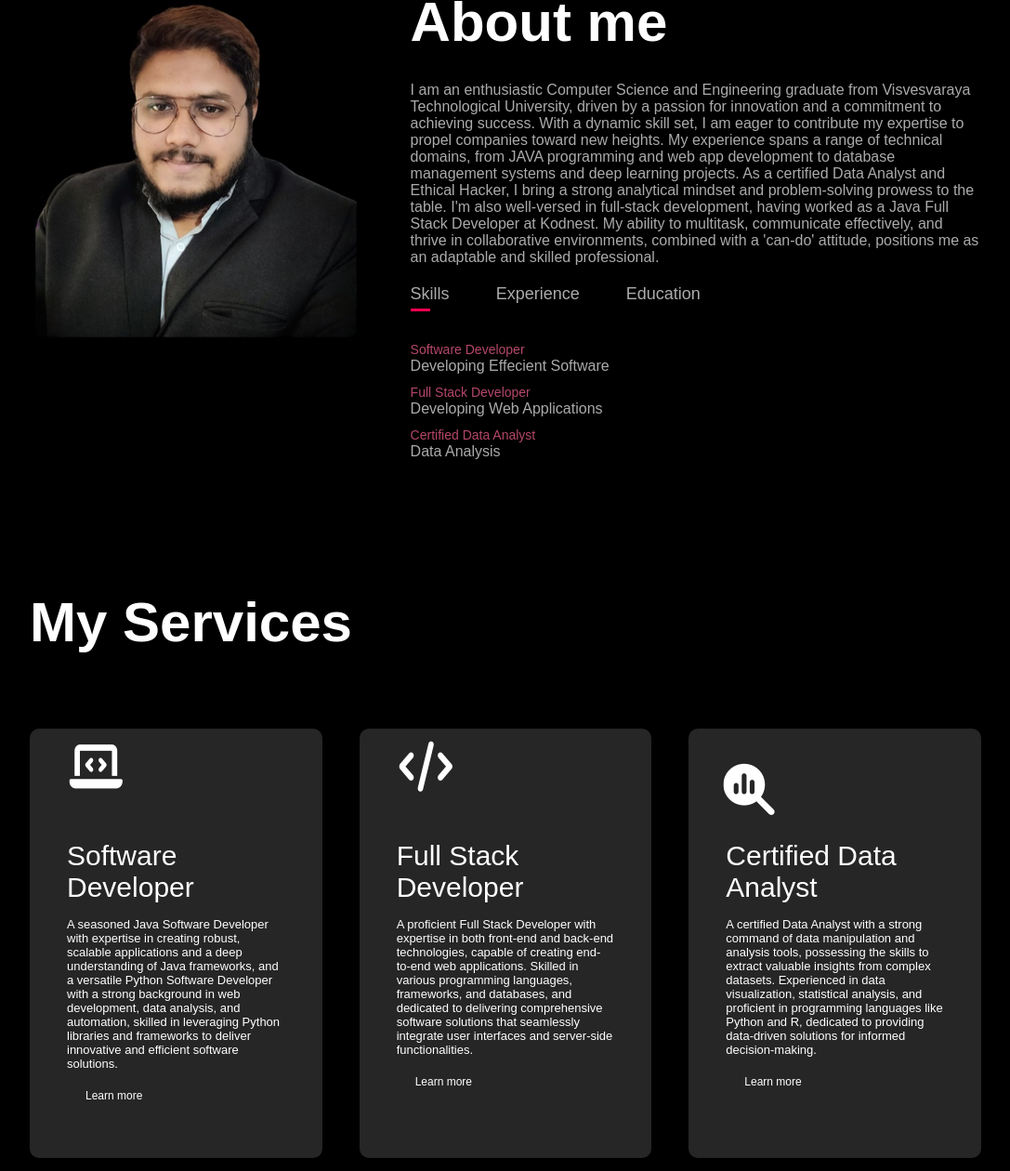
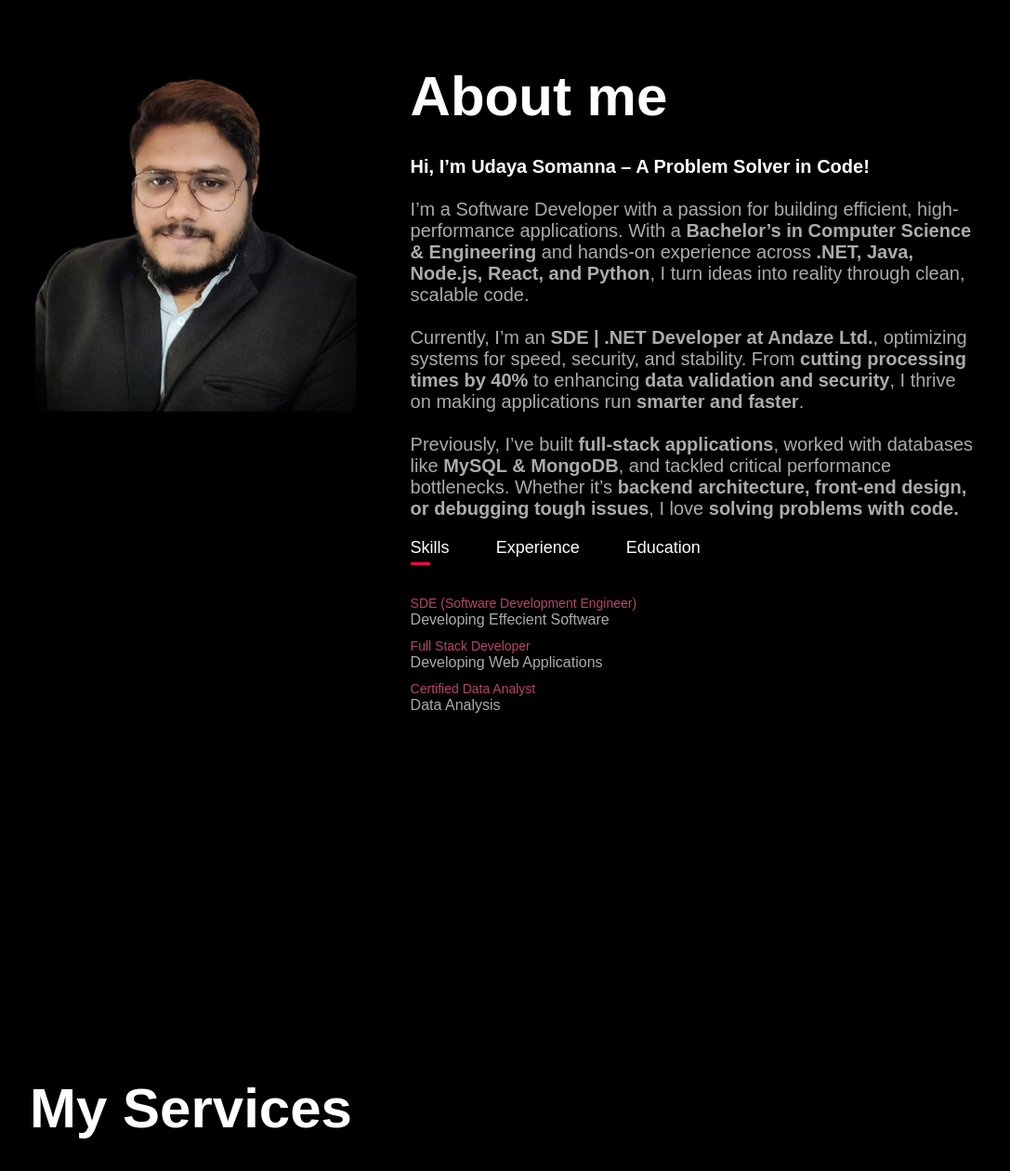
Before and after one commit to devilphenom/My-Portfolio-, a plain HTML site: page index.html in a window 1280 px wide. Shown: the part 901-2161 px from the top of the page at 93% size, without its empty margins (96-1183 px from the left). Drawn offline with Linux system fonts and the light colour scheme.

Commit message:
portfolio Updated

```diff
--- a/index.html
+++ b/index.html
@@ -23,7 +23,7 @@
                 <b><i class="fa-solid fa-bars" onclick="openmenu()" id="item"></i></b>
             </nav>
             <div class="header-text">
-                <p>Full Stack Developer</p>
+                <p style="color: white; font-style: Copperplate, Papyrus, fantasy;" ><b>SDE | FULL STACK DEVELOPER</b></p>
                 <h1>Hi, I'm <span>Udaya</span><br> Somanna From India</h2>
             </div>
         </div>
@@ -37,9 +37,13 @@
                 </div>
                 <div class="about-col-2">
                     <h1 class="sub-title">About me</h1>
-                    <p>I am an enthusiastic Computer Science and Engineering graduate from Visvesvaraya Technological University, driven by a passion for innovation and a commitment to achieving success. With a dynamic skill set, I am eager to contribute my expertise to propel companies toward new heights.
-                        My experience spans a range of technical domains, from JAVA programming and web app development to database management systems and deep learning projects. As a certified Data Analyst and Ethical Hacker, I bring a strong analytical mindset and problem-solving prowess to the table. I'm also well-versed in full-stack development, having worked as a Java Full Stack Developer at Kodnest.
-                        My ability to multitask, communicate effectively, and thrive in collaborative environments, combined with a 'can-do' attitude, positions me as an adaptable and skilled professional.
+                    <p style="font-size: 20px;"><b style="color: white;">Hi, I’m Udaya Somanna – A Problem Solver in Code!</b><br>
+                        <br>
+                        I’m a Software Developer with a passion for building efficient, high-performance applications. With a <b>Bachelor’s in Computer Science & Engineering</b> and hands-on experience across <b>.NET, Java, Node.js, React, and Python</b>, I turn ideas into reality through clean, scalable code.<br>
+                        <br>
+                        Currently, I’m an <b>SDE | .NET Developer at Andaze Ltd.</b>, optimizing systems for speed, security, and stability. From <b>cutting processing times by 40%</b> to enhancing <b>data validation and security</b>, I thrive on making applications run <b>smarter and faster</b>.<br>
+                        <br>
+                        Previously, I’ve built <b>full-stack applications</b>, worked with databases like <b>MySQL & MongoDB</b>, and tackled critical performance bottlenecks. Whether it’s <b>backend architecture, front-end design, or debugging tough issues</b>, I love <b>solving problems with code.</b>
                     </p>
 
                     <div class="tab-titles">
@@ -49,14 +53,15 @@
                     </div>
                     <div class="tab-contents active-tab" id="Skills">
                         <ul>
-                            <li><span>Software Developer</span><br>Developing Effecient Software</li>
+                            <li><span>SDE (Software Development Engineer)</span><br>Developing Effecient Software</li>
                             <li><span>Full Stack Developer</span><br>Developing Web Applications</li>
                             <li><span>Certified Data Analyst</span><br>Data Analysis</li>
                         </ul>
                     </div>
                     <div class="tab-contents" id="Experience">
                         <ul>
-                            <li><span>Java Full Stack Developer Intern</span><br>KODNEST (March 30, 2023 - Present)</li>
+                            <li><span>SDE | DotNET DEVELOPER, Remote </span><br>アンダーズ株式会社（Andaze Ltd.) (January 01, 2024 - Present)</li>
+                            <li><span>Java Full Stack Developer Intern</span><br>KODNEST (March 30, 2023 - December 2023)</li>
                             <li><span>Python Full Stack Developer</span><br>PENTAGON SPACE (August 05, 2022 - September 01, 2022)</li>
                             <li><span>Ethical Hacking Intern</span><br>EDUFABRICA TRAINING & INTERNSHIP PROGRAM (August 01, 2021 - September 28,2021)</li>
                         </ul>
@@ -79,7 +84,7 @@
             <div class="services-list">
                 <div>
                     <i class="fa-solid fa-laptop-code fa-bounce"></i>
-                    <h2>Software Developer</h2>
+                    <h2>SDE (Software Development Engineer)</h2>
                     <p>A seasoned Java Software Developer with expertise in creating robust, scalable applications and a deep understanding of Java frameworks, and a versatile Python Software Developer with a strong background in web development, data analysis, and automation, skilled in leveraging Python libraries and frameworks to deliver innovative and efficient software solutions.</p>
                     <a href="#">Learn more</a>
                 </div>
@@ -147,11 +152,11 @@
                     <p><i class="fa-solid fa-square-phone"></i>+91 9945536439</p>
                     <div class="social-icons">
                         <a href="https://www.linkedin.com/in/uday-shetty-yes-its-me/"><i class="fa-brands fa-linkedin"></i></a>
-                        <a href="https://www.linkedin.com/in/uday-shetty-yes-its-me/"><i class="fa-brands fa-square-instagram"></i></a>
+                        <a href="https://www.instagram.com/udayasomanna?igsh=MXRjZWQyYzNsNmkxZw=="><i class="fa-brands fa-square-instagram"></i></a>
                         <a href="https://github.com/devilphenom"><i class="fa-brands fa-github"></i></a>
                         <a href="https://www.linkedin.com/in/uday-shetty-yes-its-me/"><i class="fa-brands fa-square-facebook"></i></a>
                     </div>
-                    <a href="images/UDAYA_S-RESUME.pdf" download class="btn btn2">Download CV</a>
+                    <a href="images/UDAYA_SOMANNA - RESUME _.pdf" download class="btn btn2">Download CV</a>
                 </div>
                 <div class="contact-right">
                     <form name="submit-to-google-sheet">
--- a/style.css
+++ b/style.css
@@ -73,7 +73,7 @@ nav ul li a:hover::after{
 
 /* -----------------about---------------- */
 #about{
-    padding: 80px 0px;
+    padding: 160px 0px;
     color: #ababab;
 }
 .row{
@@ -98,6 +98,7 @@ nav ul li a:hover::after{
     color: #fff;
 }
 .tab-titles{
+    color: white;
     display: flex;
     margin: 20px 0 40px;
 }
@@ -137,7 +138,7 @@ nav ul li a:hover::after{
 }
 /* services */
 #services{
-    padding: 30px 0;
+    padding: 200px 0;
 }
 
 .services-list{
```
Also changed, not shown: 1 other file.
